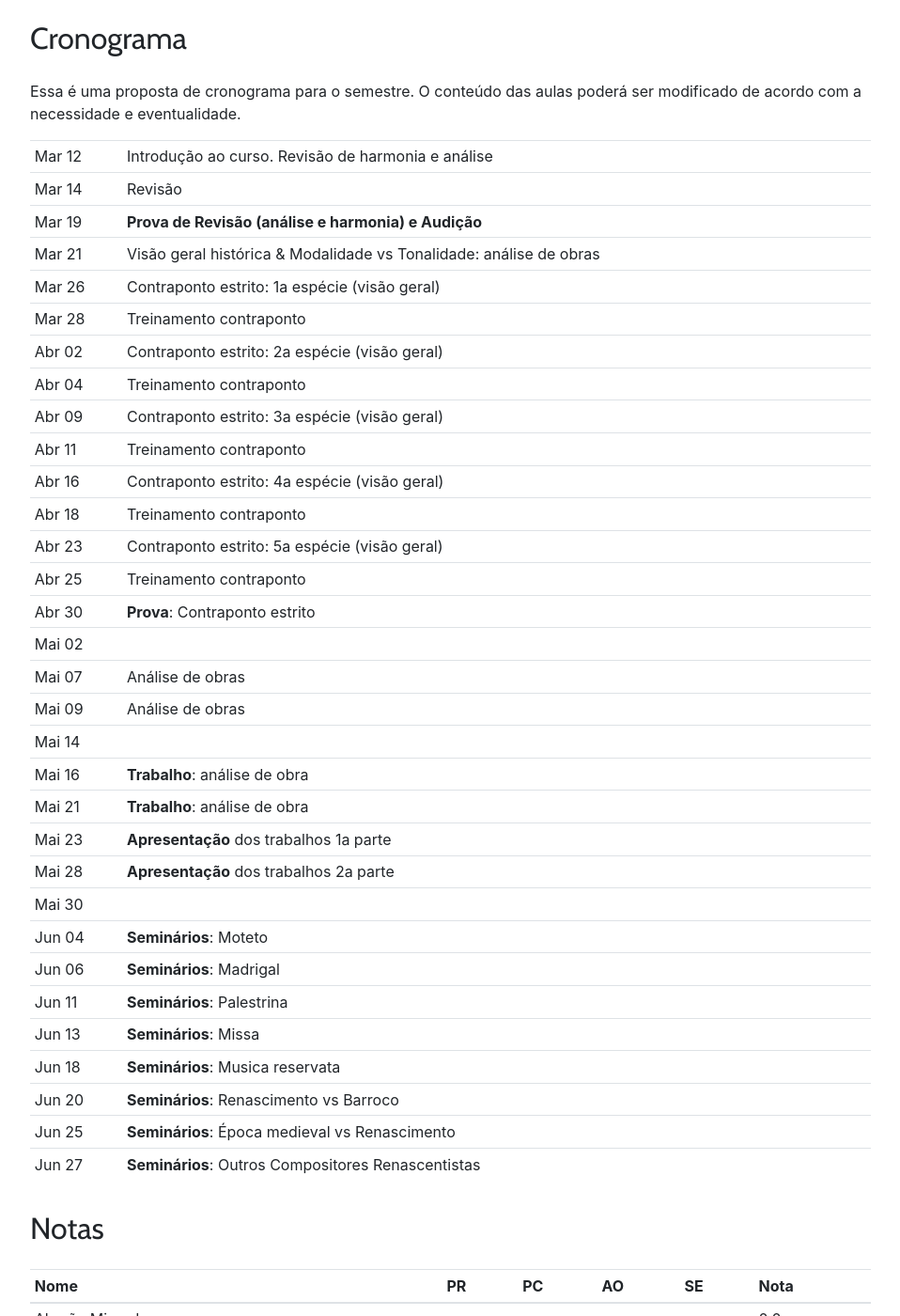
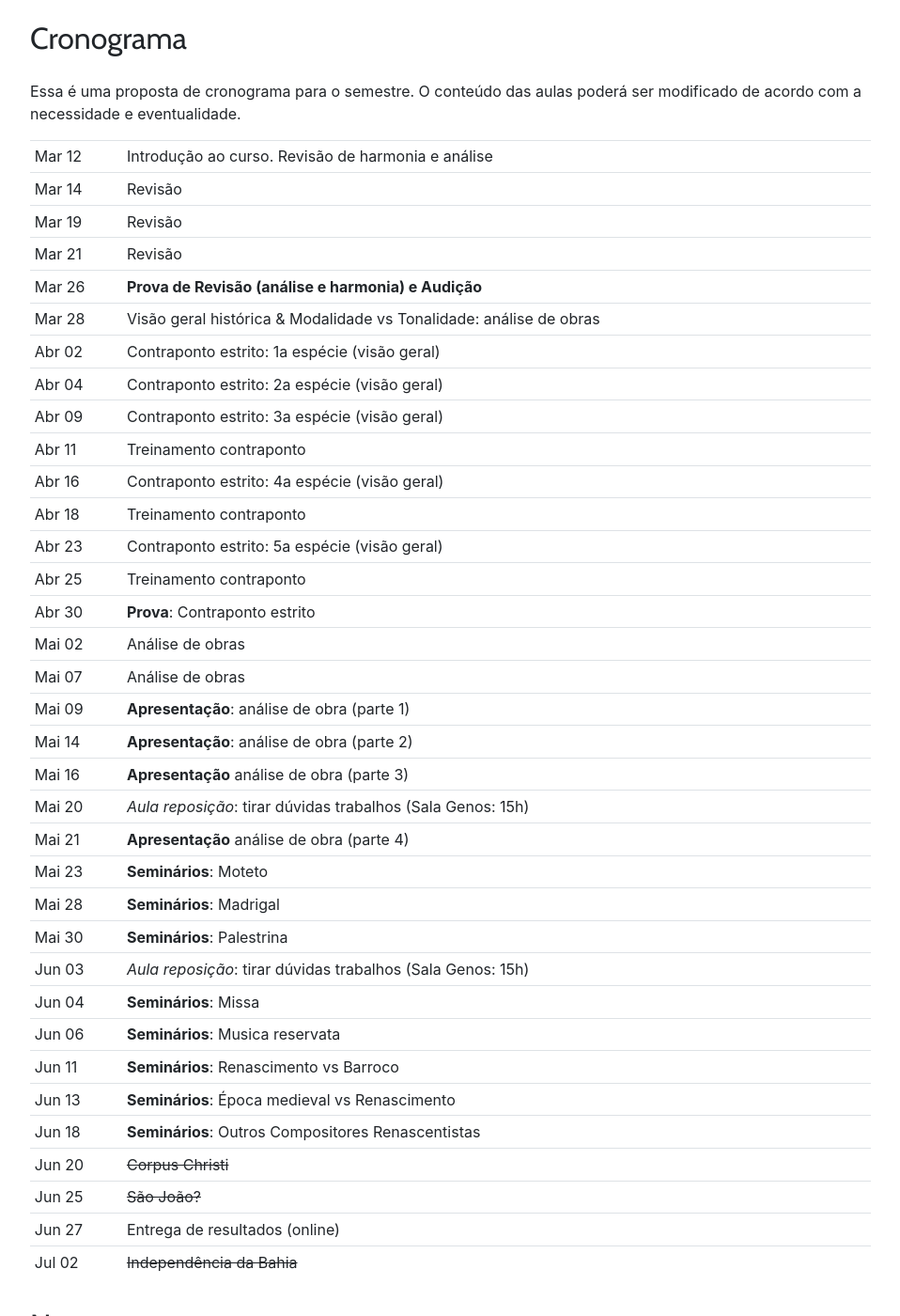
Before and after one commit to kroger/genosmus, a Jekyll site: the page built from _pedro/musa75.md, in a window 1280 px wide and 1400 px high, scrolled down 918 px. Shown: the whole window at 94% size, without its empty margins (68-1026 px from the left). Built offline with Jekyll 4.4.1, drawn with Linux system fonts in a browser that asks for light colours; some of the changed text lies outside the part shown.

Commit message:
Atualiza cronograma

```diff
--- a/_pedro/musa75.md
+++ b/_pedro/musa75.md
@@ -40,12 +40,12 @@ Essa é uma proposta de cronograma para o semestre. O conteúdo das aulas poder
 | --- | --- |
 Mar 12 | Introdução ao curso. Revisão de harmonia e análise
 Mar 14 | Revisão
-Mar 19 | **Prova de Revisão (análise e harmonia) e Audição**
-Mar 21 | Visão geral histórica & Modalidade vs Tonalidade: análise de obras
-Mar 26 | Contraponto estrito: 1a espécie (visão geral)
-Mar 28 | Treinamento contraponto
-Abr 02 | Contraponto estrito: 2a espécie (visão geral)
-Abr 04 | Treinamento contraponto
+Mar 19 | Revisão
+Mar 21 | Revisão
+Mar 26 | **Prova de Revisão (análise e harmonia) e Audição**
+Mar 28 | Visão geral histórica & Modalidade vs Tonalidade: análise de obras
+Abr 02 | Contraponto estrito: 1a espécie (visão geral)
+Abr 04 | Contraponto estrito: 2a espécie (visão geral)
 Abr 09 | Contraponto estrito: 3a espécie (visão geral)
 Abr 11 | Treinamento contraponto
 Abr 16 | Contraponto estrito: 4a espécie (visão geral)
@@ -53,23 +53,26 @@ Abr 18 | Treinamento contraponto
 Abr 23 | Contraponto estrito: 5a espécie (visão geral)
 Abr 25 | Treinamento contraponto
 Abr 30 | **Prova**: Contraponto estrito
-Mai 02 |
+Mai 02 | Análise de obras
 Mai 07 | Análise de obras
-Mai 09 | Análise de obras
-Mai 14 |
-Mai 16 | **Trabalho**: análise de obra
-Mai 21 | **Trabalho**: análise de obra
-Mai 23 | **Apresentação** dos trabalhos 1a parte
-Mai 28 | **Apresentação** dos trabalhos 2a parte
-Mai 30 |
-Jun 04 | **Seminários**: Moteto
-Jun 06 | **Seminários**: Madrigal
-Jun 11 | **Seminários**: Palestrina
-Jun 13 | **Seminários**: Missa
-Jun 18 | **Seminários**: Musica reservata
-Jun 20 | **Seminários**: Renascimento vs Barroco
-Jun 25 | **Seminários**: Época medieval vs Renascimento
-Jun 27 | **Seminários**: Outros Compositores Renascentistas
+Mai 09 | **Apresentação**: análise de obra (parte 1)
+Mai 14 | **Apresentação**: análise de obra (parte 2)
+Mai 16 | **Apresentação** análise de obra (parte 3)
+Mai 20 | *Aula reposição*: tirar dúvidas trabalhos (Sala Genos: 15h)
+Mai 21 | **Apresentação** análise de obra (parte 4)
+Mai 23 | **Seminários**: Moteto
+Mai 28 | **Seminários**: Madrigal
+Mai 30 | **Seminários**: Palestrina
+Jun 03 | *Aula reposição*: tirar dúvidas trabalhos (Sala Genos: 15h)
+Jun 04 | **Seminários**: Missa
+Jun 06 | **Seminários**: Musica reservata
+Jun 11 | **Seminários**: Renascimento vs Barroco
+Jun 13 | **Seminários**: Época medieval vs Renascimento
+Jun 18 | **Seminários**: Outros Compositores Renascentistas
+Jun 20 | <del>Corpus Christi</del>
+Jun 25 | <del>São João?</del>
+Jun 27 | Entrega de resultados (online)
+Jul 02 | <del>Independência da Bahia</del>
 {: .table .table-sm}
 
 ## Notas
```
Also changed, not shown: other parts of _pedro/musa75.md (+1 -1 lines), _pedro/musb18.md (+11 -10 lines).
